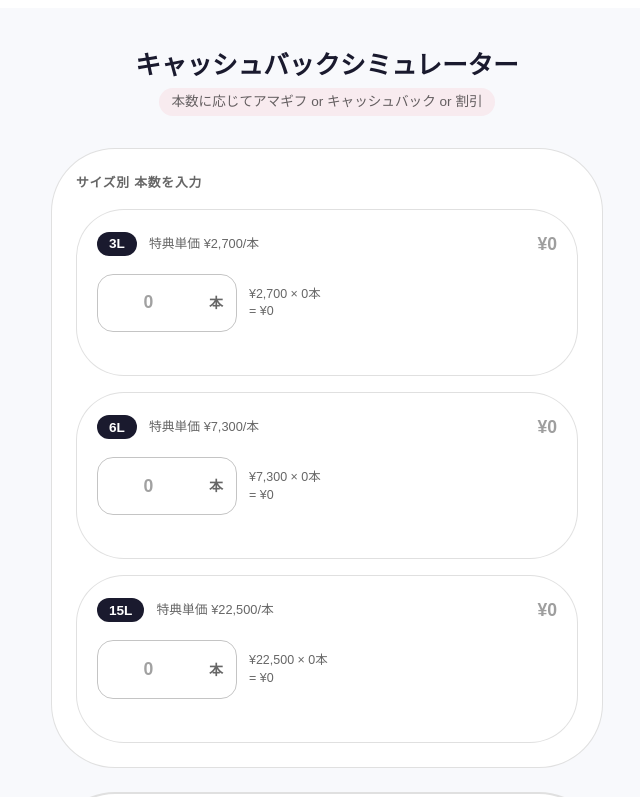
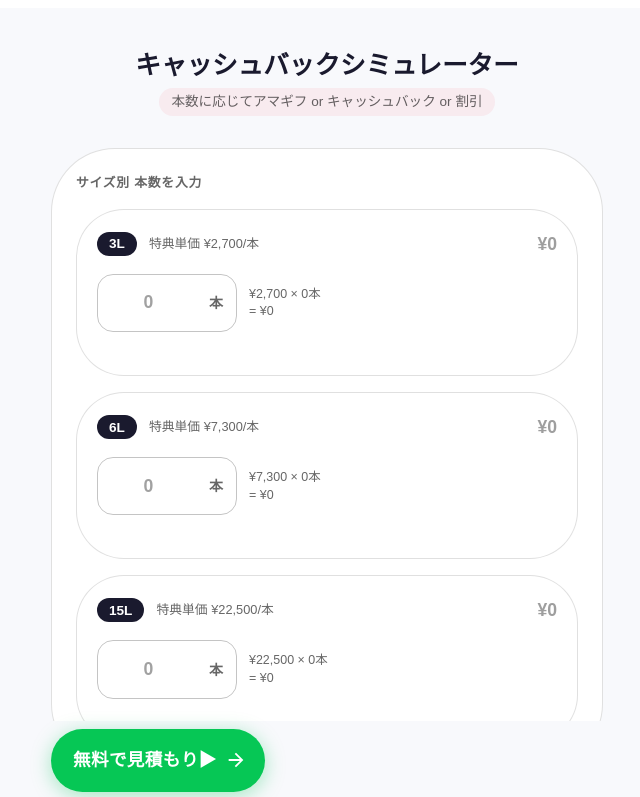
Before and after one commit to 536aika/cashback-simulator, a React (Vite) app: page / in a window 1280 px wide. Shown: the top 797 px of the page, without its empty margins (313-953 px from the left). Built offline with nearby package versions, Linux system fonts and the light colour scheme.

Commit message:
Add sticky LINE button - always visible at bottom of iframe

```diff
--- a/src/App.tsx
+++ b/src/App.tsx
@@ -314,7 +314,7 @@ export default function App() {
               </CardContent>
             </Card>
 
-            {/* ============ CTA ============ */}
+            <Box sx={{ position: 'sticky', bottom: 0, zIndex: 10, bgcolor: 'background.default', py: 1, mt: 2 }}>
             <Button
               component="a"
               href={LINE_ESTIMATE_URL} target="_blank"              onClick={(e) => { e.preventDefault(); const url = LINE_ESTIMATE_URL; if (window.top) { try { window.top.location.href = url; } catch(err) { window.open(url, '_blank'); } } else { window.open(url, '_blank'); } }}
@@ -332,6 +332,7 @@ export default function App() {
             >
               {TEXTS.CTA_BUTTON}
             </Button>
+                    </Box>
 
             {/* フッター注記 */}
             <Typography variant="caption" color="text.disabled" textAlign="center" display="block" sx={{ pb: 1 }}>
```
